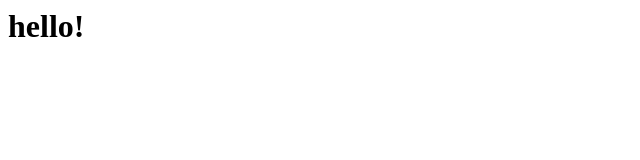
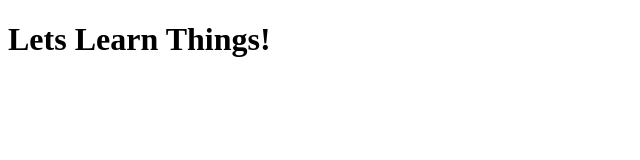
Before and after one commit to roadrunner423/roadrunner423.github.io, a plain HTML site: page index.html in a window 1280 px wide. Shown: the whole page, without its empty margins (0-640 px from the left). Drawn offline with Linux system fonts and the light colour scheme.

Commit message:
Update index.html

```diff
--- a/index.html
+++ b/index.html
@@ -1,3 +1,6 @@
+<!DOCTYPE html>
 <html>
-  <h1> hello! </h1>
+    <body>
+        <h1>Lets Learn Things!</h1>
+    </body>
 </html>
```
